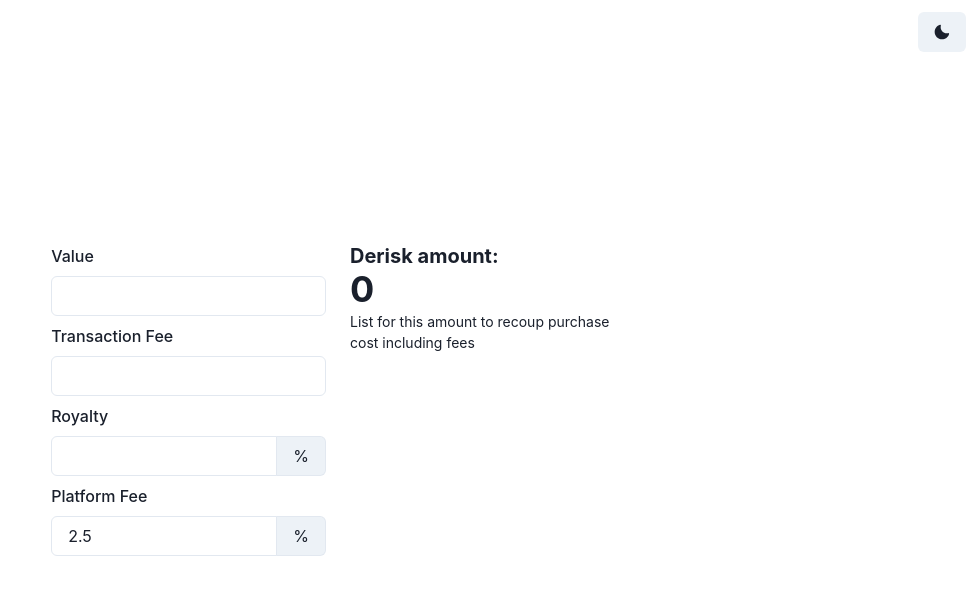
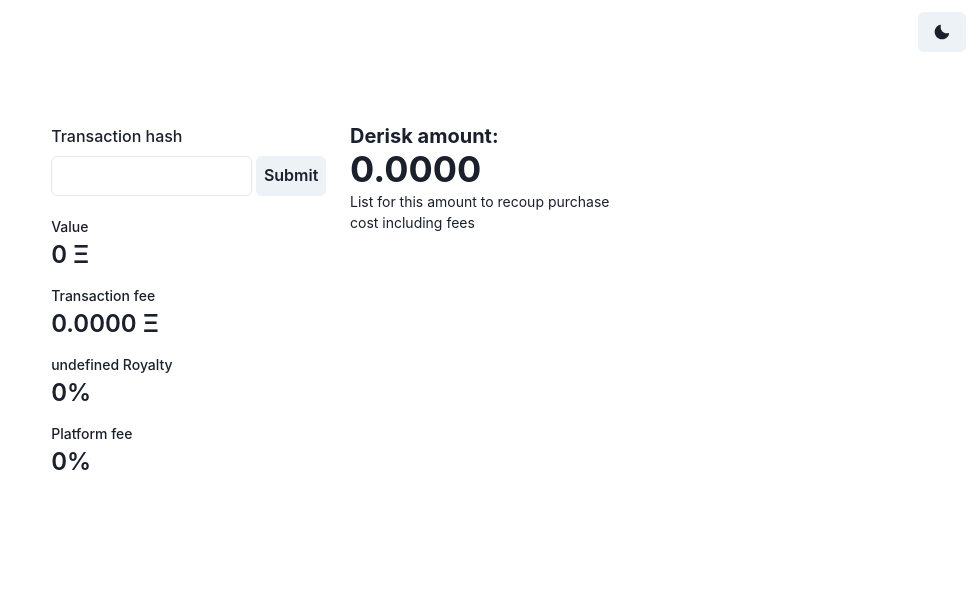
Before and after one commit to codyarose/derisk, a React (Vite) app: page / in a window 1280 px wide. Shown: the top 594 px of the page, without its empty margins (302-1280 px from the left). Built offline with nearby package versions, Linux system fonts and the light colour scheme.

Commit message:
refactor to fetch all data needed via tx hash

```diff
--- a/package.json
+++ b/package.json
@@ -11,9 +11,11 @@
     "@chakra-ui/react": "^1.7.2",
     "@emotion/react": "^11.7.0",
     "@emotion/styled": "^11.6.0",
+    "ethers": "^5.5.2",
     "framer-motion": "^4.1.17",
     "react": "^17.0.0",
-    "react-dom": "^17.0.0"
+    "react-dom": "^17.0.0",
+    "react-query": "^3.34.0"
   },
   "devDependencies": {
     "@types/next": "^9.0.0",
--- a/src/App.tsx
+++ b/src/App.tsx
@@ -10,34 +10,96 @@ import {
 	Text,
 } from "@chakra-ui/layout"
 import {
+	Alert,
+	AlertIcon,
 	Button,
+	Fade,
 	Input,
 	InputGroup,
-	InputRightAddon,
+	Stat,
+	StatGroup,
+	StatLabel,
+	StatNumber,
 	useColorMode,
 } from "@chakra-ui/react"
-import { useEffect, useState } from "react"
+import { ChangeEvent, useState } from "react"
+import { useQuery } from "react-query"
+import { utils as ethersUtils, constants as ethersConstants } from "ethers"
+
+const API_KEY = "FGTV43W5R7J9XW6JTITDED34FITIPDFB95"
+const ETH_SYMBOL = ethersConstants.EtherSymbol
 
 function App() {
-	const [value, setValue] = useState(0)
-	const [transactionFee, setTransactionFee] = useState(0)
-	const [royalty, setroyalty] = useState(0)
-	const [platformFee, setPlatformFee] = useState(2.5)
-	const [deriskAmount, setDeriskAmount] = useState(0)
 	const { colorMode, toggleColorMode } = useColorMode()
+	const [txHash, setTxHash] = useState("")
 
-	useEffect(() => {
-		if (value && transactionFee) {
-			const totalCost = (value || 0) + (transactionFee || 0)
-			const feesOffset = (100 - (platformFee + royalty)) / 100
-			const finalAmount = Number((totalCost / feesOffset).toFixed(4))
+	const { data: txByHash, isLoading: isTxByHashLoading } = useQuery(
+		["txByHash", txHash],
+		() =>
+			fetch(
+				`https://api.etherscan.io/api?module=proxy&action=eth_getTransactionByHash&txhash=${txHash}&apikey=${API_KEY}`
+			).then((res) => res.json()),
+		{
+			enabled: Boolean(txHash),
+		}
+	)
 
-			setDeriskAmount(finalAmount)
+	const { data: txReceipt, isLoading: isTxReceiptLoading } = useQuery(
+		["txReceipt", txHash],
+		() =>
+			fetch(
+				`https://api.etherscan.io/api?module=proxy&action=eth_getTransactionReceipt&txhash=${txHash}&apikey=${API_KEY}`
+			).then((res) => res.json()),
+		{
+			enabled: Boolean(txHash),
 		}
-	}, [value, transactionFee, royalty, platformFee])
+	)
+
+	const contractAddress = txByHash?.result?.to ?? ""
+	const { data: collectionData } = useQuery(
+		["collection", contractAddress],
+		() =>
+			fetch(
+				`https://api.opensea.io/api/v1/asset_contract/${contractAddress}`
+			).then((res) => res.json()),
+		{
+			enabled: Boolean(contractAddress),
+		}
+	)
+
+	const txValue = txByHash?.result
+		? Number(ethersUtils.formatEther(txByHash.result.value))
+		: 0
+	const gasUsed = txReceipt?.result ? Number(txReceipt.result.gasUsed) : 0
+	const gasPrice = txReceipt?.result
+		? Number(ethersUtils.formatEther(txReceipt.result.effectiveGasPrice))
+		: 0
+	const txFee = gasUsed * gasPrice
+	const collectionRoyalty =
+		(collectionData?.dev_seller_fee_basis_points || 0) / 100
+	const osFee = (collectionData?.opensea_seller_fee_basis_points || 0) / 100
+
+	const deriskAmount = (
+		(txValue + txFee) /
+		((100 - (osFee + collectionRoyalty)) / 100)
+	).toFixed(4)
+
+	const handleTxSubmit = (e: ChangeEvent<HTMLFormElement>) => {
+		e.preventDefault()
+
+		setTxHash(
+			(e.currentTarget.elements.namedItem("txHash") as HTMLInputElement)
+				.value
+		)
+	}
 
 	return (
-		<Container h='100vh' display='flex' alignItems='center'>
+		<Container
+			display='flex'
+			justifyContent='center'
+			flexDir='column'
+			py='10'
+		>
 			<Button
 				onClick={toggleColorMode}
 				pos='absolute'
@@ -47,70 +109,58 @@ function App() {
 			>
 				{colorMode === "light" ? <MoonIcon /> : <SunIcon />}
 			</Button>
+
+			<Fade in={Boolean(txByHash?.error?.message.length)}>
+				<Alert status='error' mb={3}>
+					<AlertIcon />
+					<Box>
+						<Box>There was an error processing your request.</Box>
+						Error: {txByHash?.error?.message}
+					</Box>
+				</Alert>
+			</Fade>
 			<Grid gridTemplateColumns={["1fr", "1fr 1fr"]} gridGap='6' w='100%'>
 				<VStack align='flex-start'>
-					<FormControl>
-						<FormLabel>Value</FormLabel>
-						<InputGroup>
-							<Input
-								type='number'
-								name='value'
-								min={0}
-								onChange={(e) =>
-									setValue(e.currentTarget.valueAsNumber)
-								}
-							/>
-						</InputGroup>
-					</FormControl>
-
-					<FormControl>
-						<FormLabel>Transaction Fee</FormLabel>
-						<InputGroup>
-							<Input
-								type='number'
-								name='transactionFee'
-								min={0}
-								onChange={(e) =>
-									setTransactionFee(
-										e.currentTarget.valueAsNumber
-									)
-								}
-							/>
-						</InputGroup>
-					</FormControl>
-
-					<FormControl>
-						<FormLabel>Royalty</FormLabel>
-						<InputGroup>
-							<Input
-								type='number'
-								name='royalty'
-								min={0}
-								onChange={(e) =>
-									setroyalty(e.currentTarget.valueAsNumber)
-								}
-							/>
-							<InputRightAddon>%</InputRightAddon>
-						</InputGroup>
-					</FormControl>
-
-					<FormControl>
-						<FormLabel>Platform Fee</FormLabel>
-						<InputGroup>
-							<Input
-								type='number'
-								name='platformFee'
-								defaultValue={platformFee}
-								min={0}
-								onChange={(e) =>
-									setPlatformFee(
-										e.currentTarget.valueAsNumber
-									)
-								}
-							/>
-							<InputRightAddon>%</InputRightAddon>
-						</InputGroup>
-					</FormControl>
+					<form onSubmit={handleTxSubmit}>
+						<FormControl mb='3'>
+							<FormLabel>Transaction hash</FormLabel>
+							<InputGroup gridGap='1'>
+								<Input name='txHash' />
+								<Button
+									type='submit'
+									isLoading={
+										isTxByHashLoading || isTxReceiptLoading
+									}
+								>
+									Submit
+								</Button>
+							</InputGroup>
+						</FormControl>
+					</form>
+					<StatGroup flexDir='column' gridGap='3'>
+						<Stat>
+							<StatLabel>Value</StatLabel>
+							<StatNumber>
+								{`${txValue} ${ETH_SYMBOL}`}
+							</StatNumber>
+						</Stat>
+						<Stat>
+							<StatLabel>Transaction fee</StatLabel>
+							<StatNumber wordBreak='keep-all'>{`${txFee.toFixed(
+								4
+							)} ${ETH_SYMBOL}`}</StatNumber>
+						</Stat>
+						<Stat>
+							<StatLabel>
+								{`${collectionData?.name} `}Royalty
+							</StatLabel>
+							<StatNumber>{collectionRoyalty}%</StatNumber>
+						</Stat>
+						<Stat>
+							<StatLabel>Platform fee</StatLabel>
+							<StatNumber>{osFee}%</StatNumber>
+						</Stat>
+					</StatGroup>
 				</VStack>
 				<Flex
 					justifyContent='center'
--- a/src/main.tsx
+++ b/src/main.tsx
@@ -4,11 +4,20 @@ import { ChakraProvider } from "@chakra-ui/react"
 import "./index.css"
 import App from "./App"
 import theme from "./theme"
+import { QueryClient, QueryClientProvider } from "react-query"
+import { ReactQueryDevtools } from "react-query/devtools"
+
+const queryClient = new QueryClient({
+	defaultOptions: { queries: { refetchOnWindowFocus: false } },
+})
 
 ReactDOM.render(
 	<React.StrictMode>
 		<ChakraProvider theme={theme}>
-			<App />
+			<QueryClientProvider client={queryClient}>
+				<App />
+				<ReactQueryDevtools />
+			</QueryClientProvider>
 		</ChakraProvider>
 	</React.StrictMode>,
 	document.getElementById("root")
```
Also changed, not shown: 1 other file (tests, documents, lock files or other folders).
